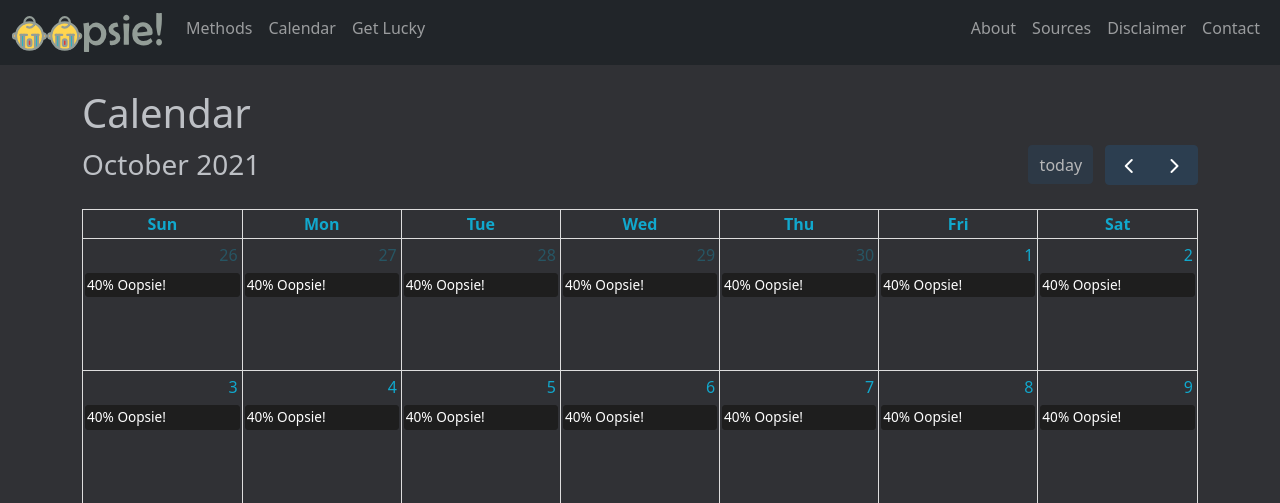
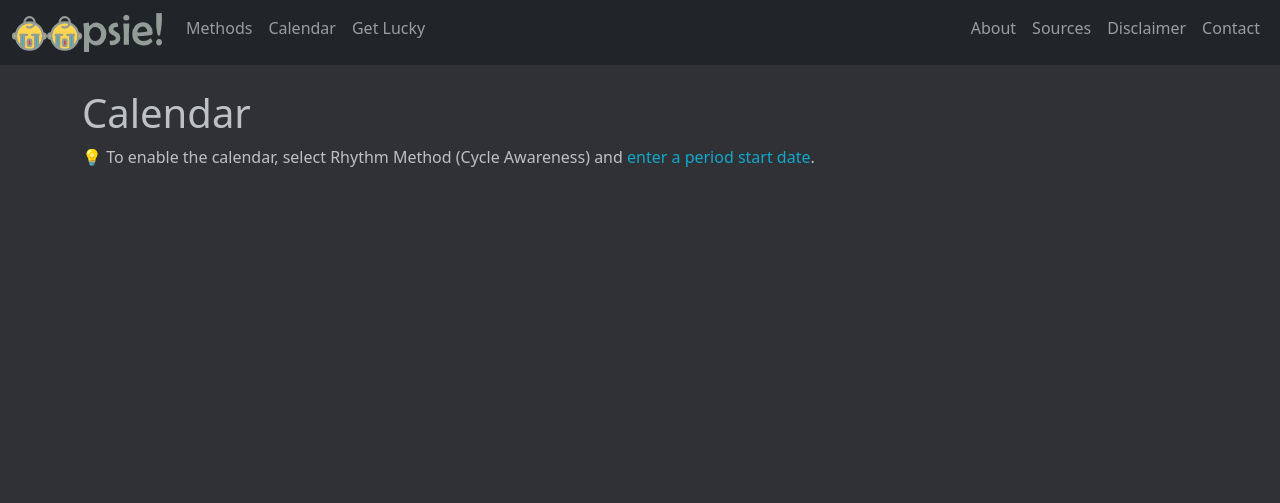
Before and after one commit to ragmats/oopsie, a Flask app: page /calendar in a window 1280 px wide. Shown: the top 503 px of the page. After the commit the page ends 167 px from the top, so only its background shows below. Run offline with Flask 2, Linux system fonts and the light colour scheme; lists and menus that the app fills with data are empty; some libraries are stand-ins or nearby versions.

Commit message:
disabled calendar if no cycle start

```diff
--- a/app.py
+++ b/app.py
@@ -437,6 +437,7 @@ def calendar():
     if session.get("calendar_date_last_saved") and check_saved_calendar(session.get("selections"), session.get("cycle_start_str"), session.get("cycle_length"), session.get("period_length"), session.get("cycle_day_ovulation")):
         print("Quick load!")
         events = session.get("saved_events")
+        cycle_start = session.get("cycle_start_str")
 
     # If different selections or calendar hasn't been saved within 30 days, reload session variables
     else:
@@ -518,7 +519,7 @@ def calendar():
         # Save events in session
         session["saved_events"] = events
 
-    return render_template("calendar.html", events=events)
+    return render_template("calendar.html", cycle_start=cycle_start, events=events)
 
 
 @app.route("/about")
--- a/templates/calendar.html
+++ b/templates/calendar.html
@@ -7,6 +7,9 @@
 {% block main %}
   <h1>Calendar</h1>
 
+  {% if not cycle_start %}
+  <p>&#128161; To enable the calendar, select Rhythm Method (Cycle Awareness) and <a href="{{ url_for('methods') }}">enter a period start date</a>.</p>
+  {% else %}
     <div id="calendar"></div>
 
   <!-- Calendar by:
@@ -34,4 +37,5 @@
     calendar.render();
 
   </script>
+{% endif %}
 {% endblock %}
--- a/templates/disclaimer.html
+++ b/templates/disclaimer.html
@@ -9,7 +9,7 @@
 
   <p>While we have taken great care to research the preventative data and statistics (while citing all <a href="{{ url_for('sources') }}">sources</a>) used in this application, we admittedly are not professional researchers, reproductive scientists, or mathematicians. We are also definitely not giving or suggesting medical advice. Therefore, it is not recommended that you use this app beyond educational or entertainment purposes. In other words, it’s not our fault if you have an Oopsie.</p>
 
-  <p style="font-weight:500;">Other Caveats:</p>
+  <h5>Other Caveats</h5>
 
   <p>Fertility is complex! This app relies on statistical averages. We have tried, in some cases, to err on the side of caution. For example, initial figures for the Rhythm Method often assume a 6-day fertile window in which sperm live 5 days, the egg lives 1 day (up to 24 hours), and then chances of pregnancy drop immediately to 0% (Wilcox, AJ. et al. NEJM (1998) 394-397, adapted by <a href="https://www.kindara.com/blog/the-statistics-behind-getting-pregnant" target="_blank">Kindara</a>).</p>
 
@@ -19,4 +19,5 @@
 
   <p>In most cases, data is based on one year of "typical use" (as opposed to "perfect use"). The default Oopsie chance (no method) is based on "available evidence in the United States [suggesting] that only about 40% of married couples who do not use contraception (but who still wish to avoid pregnancy) become pregnant within 1 year" (<a href="https://www.ncbi.nlm.nih.gov/pmc/articles/PMC3638209/" target="_blank">NCBI</a>).</p>
 
+  <p>Addionally, we assume ovulation occurs, on average, at the midpoint of the cycle (<a href="https://www.mayoclinic.org/healthy-lifestyle/getting-pregnant/expert-answers/ovulation-signs/faq-20058000" target="_blank">Mayo Clinic</a>) and that period bleeding usually lasts, also on average, 5 days (<a href="https://en.wikipedia.org/wiki/Menstruation" target="_blank">Wikipedia</a>).</p>
 {% endblock %}
--- a/templates/index.html
+++ b/templates/index.html
@@ -49,7 +49,7 @@
 
                 {% if methods and not cycle_day %}
                     <br/><br/>
-                    <p>&#128161; For better results, <a href="{{ url_for('methods') }}">enter a period start date</a>.</p>
+                    <p>&#128161; For daily results, select Rhythm Method (Cycle Awareness) and <a href="{{ url_for('methods') }}">enter a period start date</a>.</p>
                 {% endif %}
 
 
--- a/templates/sources.html
+++ b/templates/sources.html
@@ -34,8 +34,4 @@
     {% endfor %}
     </tbody>
   </table>
-
-  <br/>
-  <p style="font-weight:500;">Addionally, we assume ovulation occurs, on average, at the midpoint of the cycle (<a href="https://www.mayoclinic.org/healthy-lifestyle/getting-pregnant/expert-answers/ovulation-signs/faq-20058000" target="_blank">Mayo Clinic</a>) and that period bleeding usually lasts, also on average, 5 days (<a href="https://en.wikipedia.org/wiki/Menstruation" target="_blank">Wikipedia</a>).</p>
-
-  {% endblock %}
+{% endblock %}
```
Lines whose indentation alone changed are shown as unchanged.
